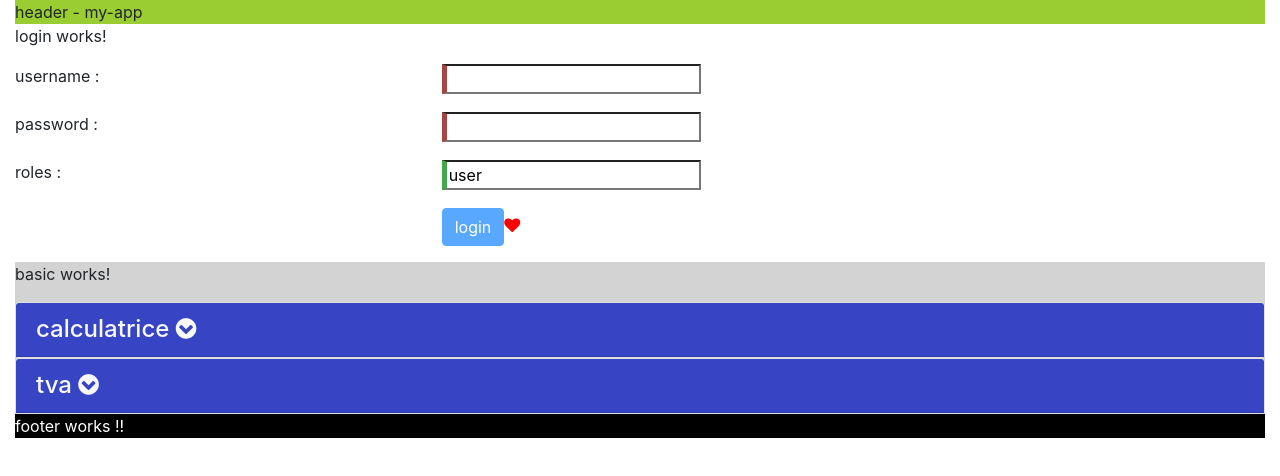
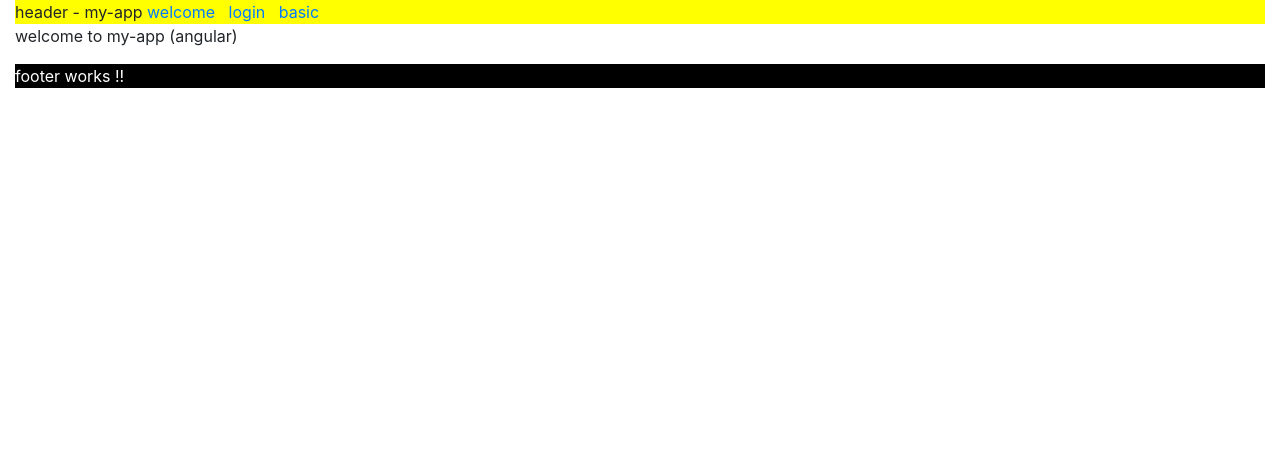
Before and after one commit to didier-tp/isikadev4_frontend, an Angular app in the folder tp-angular/my-app/: page /welcome in a window 1280 px wide. Before the commit this address led to /. Shown: the top 476 px of the page. Built offline with nearby package versions, Linux system fonts and the light colour scheme.

Commit message:
routing simple

```diff
--- a/tp-angular/my-app/src/app/app-routing.module.ts
+++ b/tp-angular/my-app/src/app/app-routing.module.ts
@@ -1,8 +1,16 @@
 import { NgModule } from '@angular/core';
 import { Routes, RouterModule } from '@angular/router';
+import { BasicComponent } from './basic/basic.component';
+import { LoginComponent } from './login/login.component';
+import { WelcomeComponent } from './welcome/welcome.component';
 
 
-const routes: Routes = [];
+const routes: Routes = [
+ { path: 'welcome', component: WelcomeComponent },
+{ path: '', redirectTo: '/welcome', pathMatch: 'full'},
+{ path: 'login', component: LoginComponent },
+{ path: 'basic', component: BasicComponent }
+];
 
 @NgModule({
   imports: [RouterModule.forRoot(routes)],
--- a/tp-angular/my-app/src/app/app.component.html
+++ b/tp-angular/my-app/src/app/app.component.html
@@ -4,9 +4,11 @@
     <app-header [titre]="'mon titre fixe2'"></app-header> -->
     <app-header [titre]="title"></app-header>
     <!-- <p> welcome to {{title}} </p> -->
-    <!-- <router-outlet></router-outlet> -->
+    <router-outlet></router-outlet> <!-- selon route courante -->
+    <!--
     <app-login></app-login>
     <app-basic></app-basic>
+    -->
     <app-footer></app-footer>
 
 </div>
--- a/tp-angular/my-app/src/app/app.module.ts
+++ b/tp-angular/my-app/src/app/app.module.ts
@@ -13,6 +13,7 @@ import { LoginComponent } from './login/login.component';
 
 import { TabsModule } from 'ngx-bootstrap/tabs';
 import { BsUtilModule } from 'src/bs-util/bs-util.module';
+import { WelcomeComponent } from './welcome/welcome.component';
 
 @NgModule({
   declarations: [
@@ -22,7 +23,8 @@ import { BsUtilModule } from 'src/bs-util/bs-util.module';
     BasicComponent,
     CalculatriceComponent,
     TvaComponent,
-    LoginComponent
+    LoginComponent,
+    WelcomeComponent
   ],
   imports: [
     BrowserModule,
--- a/tp-angular/my-app/src/app/basic/calculatrice/calculatrice.component.ts
+++ b/tp-angular/my-app/src/app/basic/calculatrice/calculatrice.component.ts
@@ -22,6 +22,7 @@ calcul = { a : 0 ,
   constructor() { }
 
   ngOnInit(): void {
+
   }
 
 }
--- a/tp-angular/my-app/src/app/header/header.component.html
+++ b/tp-angular/my-app/src/app/header/header.component.html
@@ -1 +1,5 @@
-<div id="myheader">header - {{titre}}</div>
+<div id="myheader">header - {{titre}}
+    <a routerLink='/welcome'>welcome</a> &nbsp;
+    <a [routerLink]="['/login']">login</a> &nbsp;
+    <a routerLink='/basic'>basic</a> &nbsp;
+</div>
--- a/tp-angular/my-app/src/app/header/header.component.scss
+++ b/tp-angular/my-app/src/app/header/header.component.scss
@@ -1 +1 @@
-#myheader { background-color: yellowgreen;}
+#myheader { background-color: yellow;}
--- /dev/null
+++ b/tp-angular/my-app/src/app/welcome/welcome.component.html
@@ -0,0 +1 @@
+<p>welcome to my-app (angular)</p>
--- /dev/null
+++ b/tp-angular/my-app/src/app/welcome/welcome.component.ts
@@ -0,0 +1,15 @@
+import { Component, OnInit } from '@angular/core';
+
+@Component({
+  selector: 'app-welcome',
+  templateUrl: './welcome.component.html',
+  styleUrls: ['./welcome.component.scss']
+})
+export class WelcomeComponent implements OnInit {
+
+  constructor() { }
+
+  ngOnInit(): void {
+  }
+
+}
```
Also changed, not shown: tp-angular/my-app/src/app/welcome/welcome.component.scss (added), 1 other file (tests, documents, lock files or other folders).
